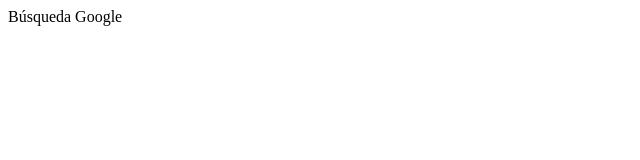
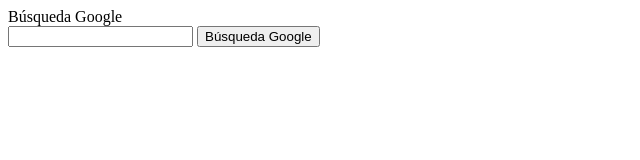
Before and after one commit to jesus-barbosa/jesus-barbosa.github.io, a plain HTML site: page search_google/index.html in a window 1280 px wide. Shown: the whole page, without its empty margins (0-640 px from the left). Drawn offline with Linux system fonts and the light colour scheme.

Commit message:
version inicial de busqueda google

```diff
--- a/search_google/index.html
+++ b/search_google/index.html
@@ -5,5 +5,9 @@
     </head>
     <body>
         B&uacute;squeda Google
+
+        <form action="https://www.google.com/search">
+            <input type="text" name="q">
+            <input type="submit" value="B&uacute;squeda Google">
     </body>
 </html>
```
